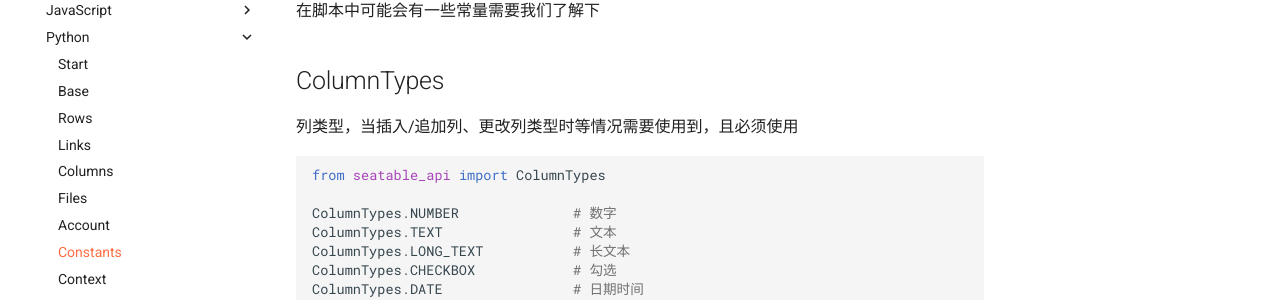
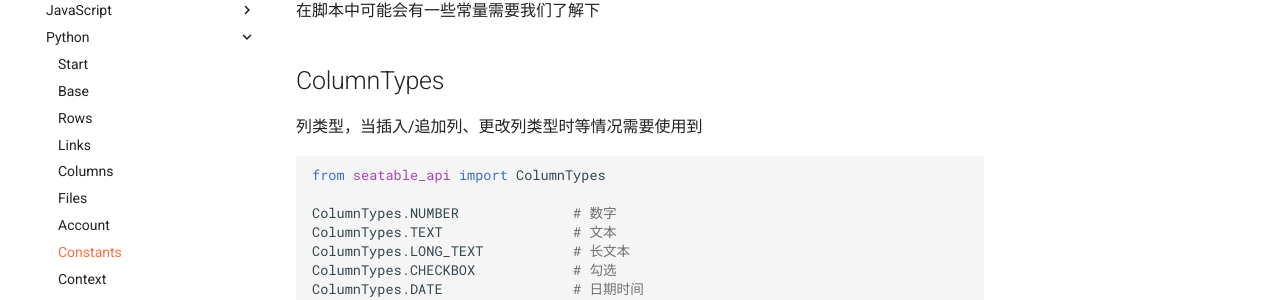
Before and after one commit to seatable/seatable-scripts-cn, an MkDocs documentation site: the page built from manual/python/constants.md, in a window 1280 px wide. Shown: the part 182-482 px from the top of the page. Built offline with MkDocs 1.6.1 and Material for MkDocs 9.7.7, drawn with Linux system fonts in a browser that asks for light colours; comment, search, counter and statistics services are not loaded.

Commit message:
Update constants.md

````diff
--- a/manual/python/constants.md
+++ b/manual/python/constants.md
@@ -4,7 +4,7 @@
 
 ## ColumnTypes
 
-列类型，当插入/追加列、更改列类型时等情况需要使用到，且必须使用
+列类型，当插入/追加列、更改列类型时等情况需要使用到
 
 ```python
 from seatable_api import ColumnTypes
````
